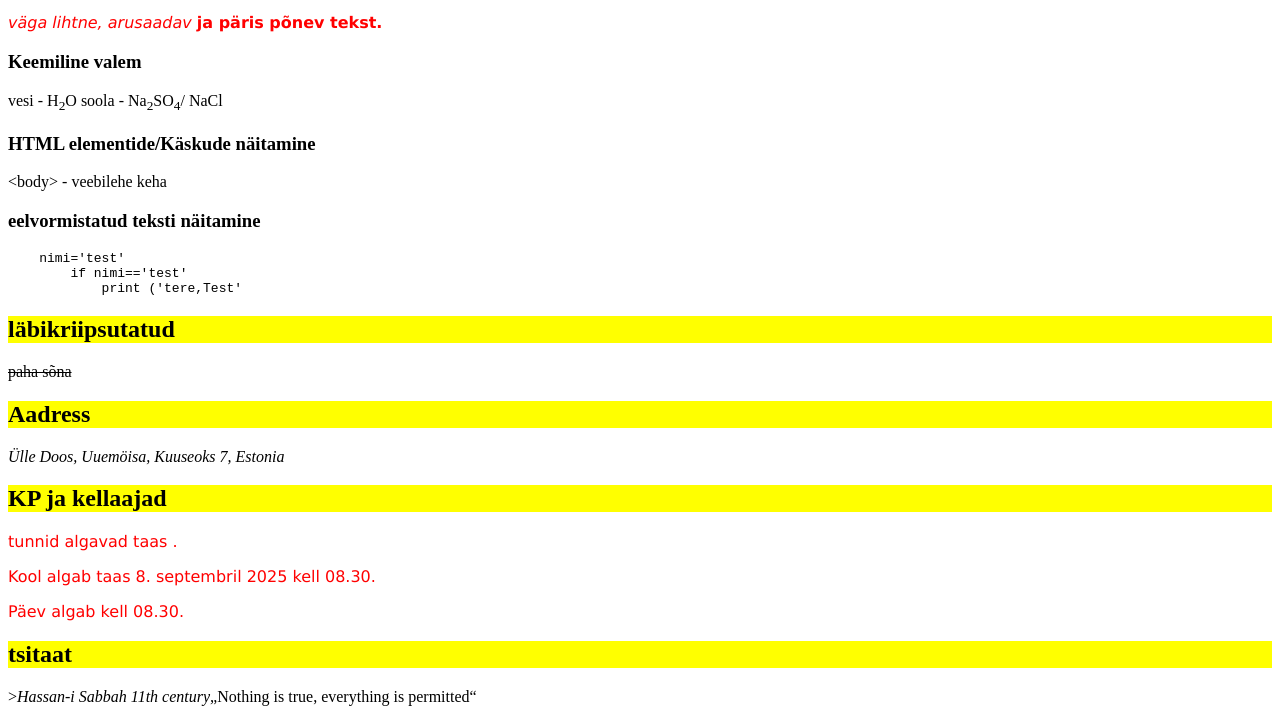
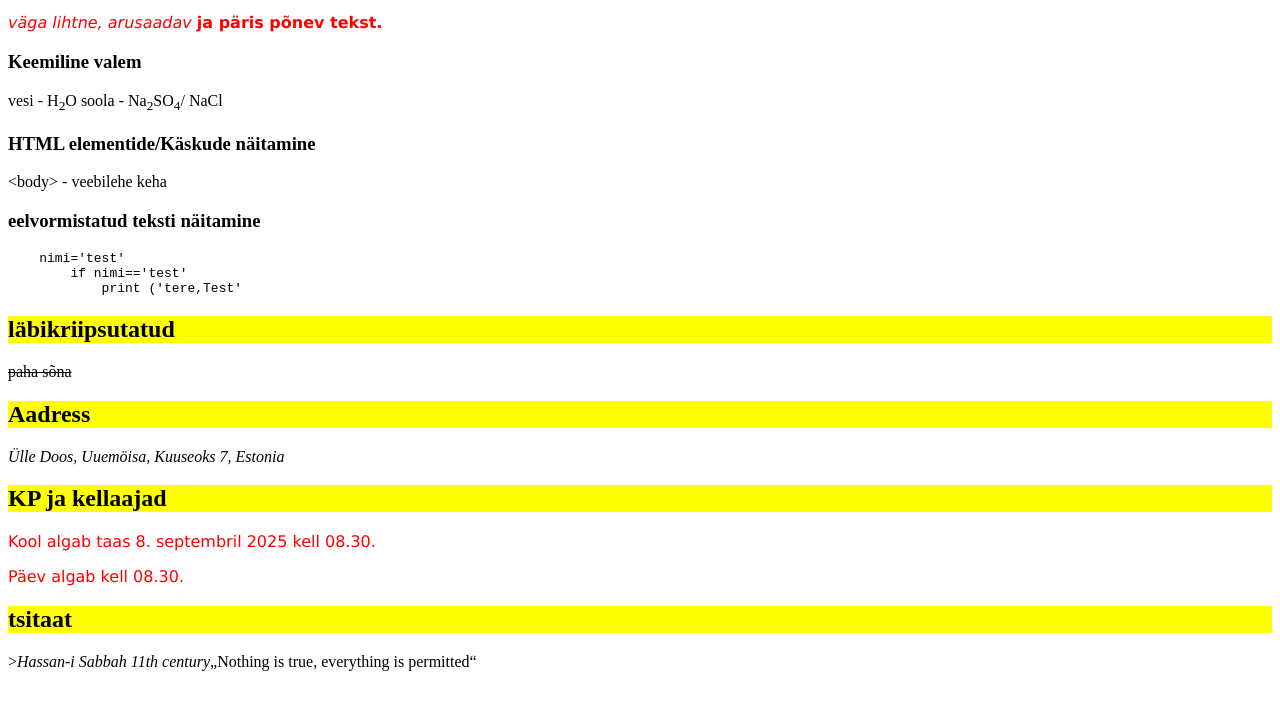
Before and after one commit to Christoferkrabbi/VeebiRakendusedTARpe24, a plain HTML site: page Veebirakendused/Harjutused/tekstielemendid.html in a window 1280 px wide. Shown: the part 713-1427 px from the top of the page. After the commit the page ends 1392 px from the top, so only its background shows below. Drawn offline with Linux system fonts and the light colour scheme.

Commit message:
first task

```diff
--- a/Veebirakendused/Harjutused/tekstielemendid.html
+++ b/Veebirakendused/Harjutused/tekstielemendid.html
@@ -74,7 +74,6 @@ soola - Na<sub>2</sub>SO<sub>4</sub>/ NaCl
 </address>
 <!--KP ja Kellaajad-->
 <h2>KP ja kellaajad</h2>
-<p>tunnid algavad taas <time datetime="2025-09-08"8. septembril 2025</time>.</p>
 <p>Kool algab taas <time datetime="2025-09-08T08:30">8. septembril 2025 kell 08.30</time>.</p>
 <p>Päev algab <time datetime="08:30">kell 08.30</time>.</p>
 <!--tsitaat-->
```
